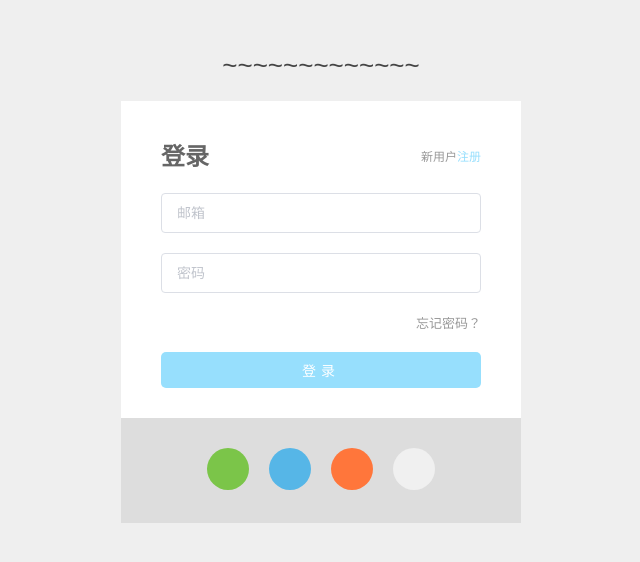
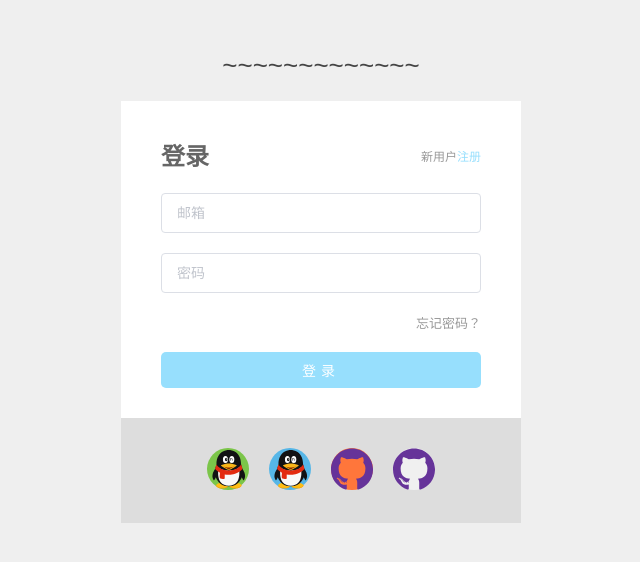
Before and after one commit to Santorini-Law/huizhi-fe, a Vue app: page /#/Login in a window 1280 px wide. Shown: the top 562 px of the page, without its empty margins (319-959 px from the left). Built offline with nearby package versions, Linux system fonts and the light colour scheme.

Commit message:
照猫画虎

```diff
--- a/src/views/Login.vue
+++ b/src/views/Login.vue
@@ -46,10 +46,26 @@
           <h3><a href="">忘记密码？</a></h3>
           <div class="lr-btn tcolors-bg" @click="gotoHome">登录</div>
           <div class="otherLogin">
-            <a href="javascript:void(0)"><i class="fa fa-fw fa-wechat"></i></a>
-            <a href="javascript:void(0)"><i class="fa fa-fw fa-qq"></i></a>
-            <a href="javascript:void(0)"><i class="fa fa-fw fa-weibo"></i></a>
-            <a href="javascript:void(0)"><i class="fa fa-fw fa-github"></i></a>
+            <a href="javascript:void(0)">
+              <i class="fa fa-fw fa-wechat">
+                <img src="static/img/login/social-qq.svg" width="100%" height="100%" alt=""/>
+              </i>
+            </a>
+            <a href="javascript:void(0)">
+              <i class="fa fa-fw fa-qq">
+                <img src="static/img/login/social-qq.svg" width="100%" height="100%" alt=""/>
+              </i>
+            </a>
+            <a href="javascript:void(0)">
+              <i class="fa fa-fw fa-weibo">
+                <img src="static/img/login/GitHub.svg" width="100%" height="100%" alt=""/>
+              </i>
+            </a>
+            <a href="https://github.com/login/oauth/authorize?client_id=74b91b6c4dba61efe1f9&state=github">
+              <i class="fa fa-fw fa-github">
+                <img src="static/img/login/GitHub.svg" width="100%" height="100%" alt=""/>
+              </i>
+            </a>
           </div>
         </div>
         <div v-else class="registerBox">
```
Also changed, not shown: static/img/login/GitHub.svg (added), static/img/login/social-qq.svg (added).
